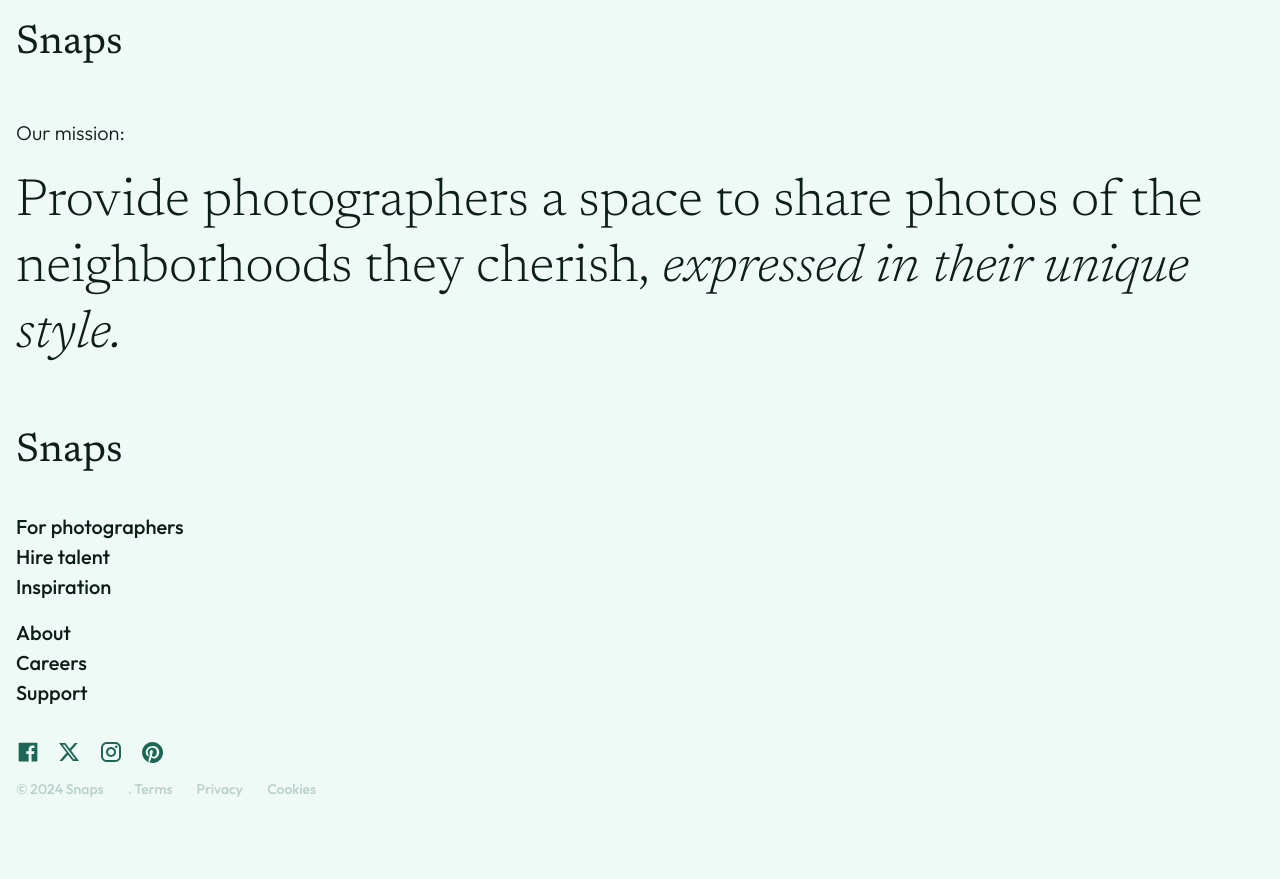
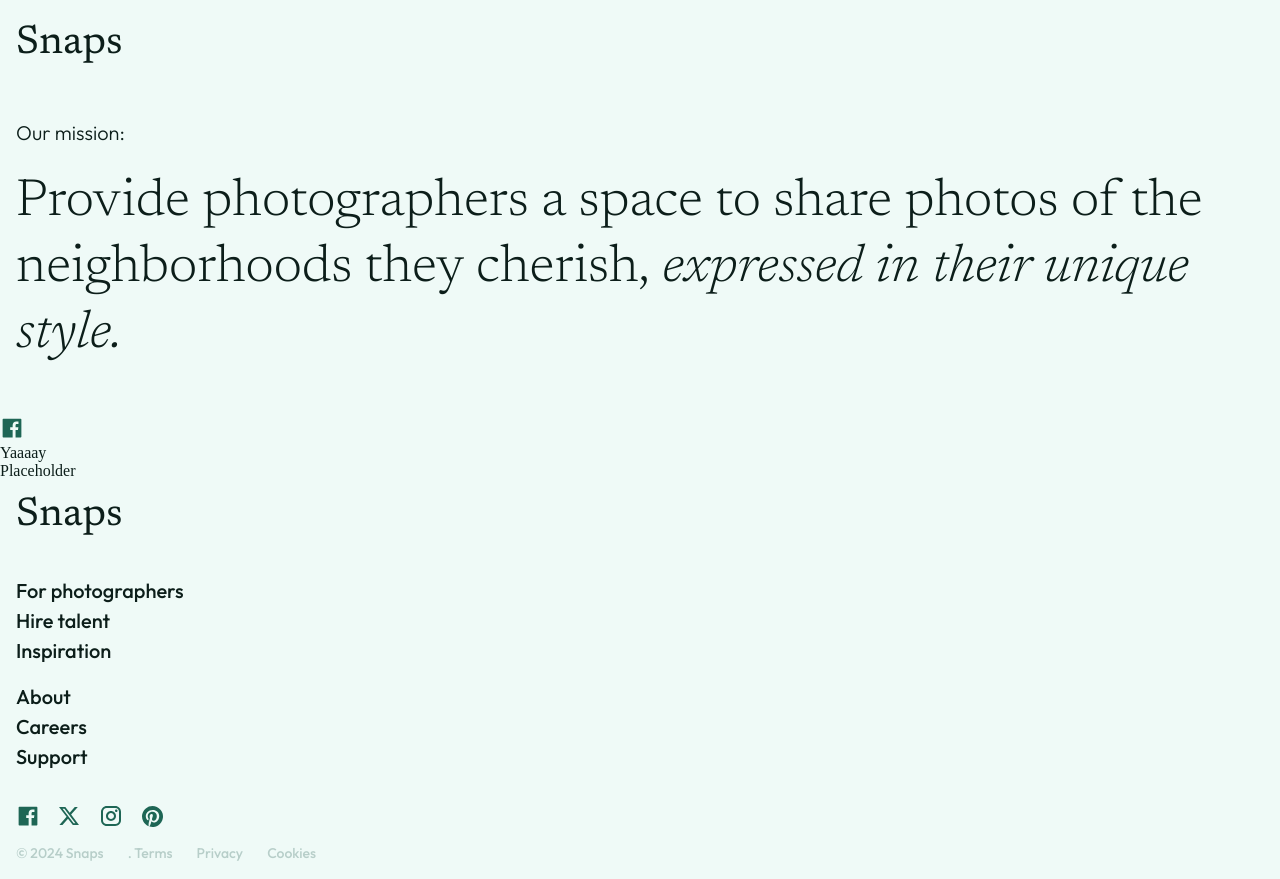
Before and after one commit to passportmidi/bstn-photo-gallery, a React (Vite) app: page / in a window 1280 px wide. Before the commit the page ends 815 px from the top, so only its background shows below. Built offline with nearby package versions, Linux system fonts and the light colour scheme.

Commit message:
add initial Card structure

```diff
--- a/src/App.jsx
+++ b/src/App.jsx
@@ -1,6 +1,7 @@
 import { useState } from "react";
 import Header from "./components/Header/Header";
 import Description from "./components/Description/Description";
+import Card from "./components/Card/Card";
 import Footer from "./components/Footer/Footer";
 // import reactLogo from "./assets/react.svg";
 // import viteLogo from "/vite.svg";
@@ -11,6 +12,7 @@ function App() {
     <>
       <Header />
       <Description />
+      <Card />
       <Footer />
     </>
   );
--- /dev/null
+++ b/src/components/Card/Card.jsx
@@ -0,0 +1,18 @@
+import "./Card.scss";
+import placeholderImage from "../../assets/images/Facebook.svg";
+
+function Card() {
+  return (
+    <div className="card">
+      <div className="card__content">
+        <img className="card__image" src={placeholderImage} alt="placeholder" />
+        <div className="card__photographer">Yaaaay</div>
+      </div>
+      <div className="card__tags">
+        <p>Placeholder</p>
+      </div>
+    </div>
+  );
+}
+
+export default Card;
```
Also changed, not shown: src/components/Card/Card.scss (added).
